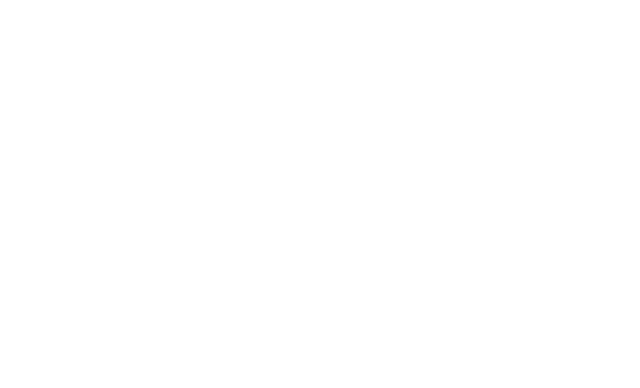
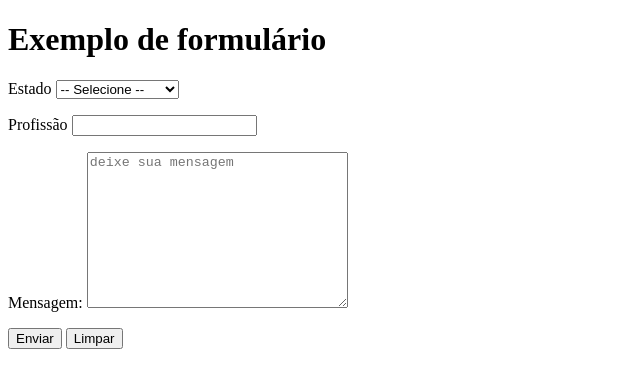
Before and after one commit to nna404/html-css, a plain HTML site: page exercicios/ex025/form007.html in a window 1280 px wide. Shown: the whole page, without its empty margins (0-640 px from the left). Drawn offline with Linux system fonts and the light colour scheme.

Commit message:
criei ex

```diff
--- a/exercicios/ex025/form007.html
+++ b/exercicios/ex025/form007.html
@@ -6,6 +6,47 @@
     <title>Exemplo de formulário</title>
 </head>
 <body>
+    <h1>Exemplo de formulário</h1>
+    <form action="cadastro.php" method="get" autocomplete="on">
+        <p>
+            <label for="iest">Estado</label>
+            <select name="estado" id="iest">
 
+                <option value="" selected>-- Selecione --</option>
+                <optgroup label="Região Sudeste">
+                    <option value="MG">Minas Gerais</option>
+                    <option value="SP">São Paulo</option>
+                    <option value="RJ">Rio de Janeiro</option>
+                </optgroup>
+
+                <optgroup label="Região Nordeste">
+                    <option value="BA">Bahia</option>
+                    <option value="PE">Pernambuco</option>
+                    <option value="MA">Maranhão</option>
+                </optgroup>
+            </select>
+        </p>
+
+        <p>
+            <label for="iprof">Profissão</label>
+            <input type="text" name="prof" id="iprof" list="lstprof">
+            <datalist id="lstprof">
+                <option value="ADM">Administrador</option>
+                <option value="ENG">Engenheiro</option>
+                <option value="CONT">Contabilista</option>
+                <option value="DEV">Desenvolvedor</option>
+            </datalist>
+        </p>
+
+        <p>
+            <label for="imsg"> Mensagem:</label>
+            <textarea name="msg" id="imsg" cols="30" rows="10" placeholder="deixe sua mensagem"></textarea>
+        </p>
+
+        <p>
+            <input type="submit" value="Enviar">
+            <input type="reset" value="Limpar">
+        </p>
+    </form>
 </body>
 </html>
```
Also changed, not shown: exercicios/ex025/form008.html (added, +33 -0 lines), exercicios/ex025/form009.html (added, +19 -0 lines), exercicios/ex025/form010.html (added, +11 -0 lines).
